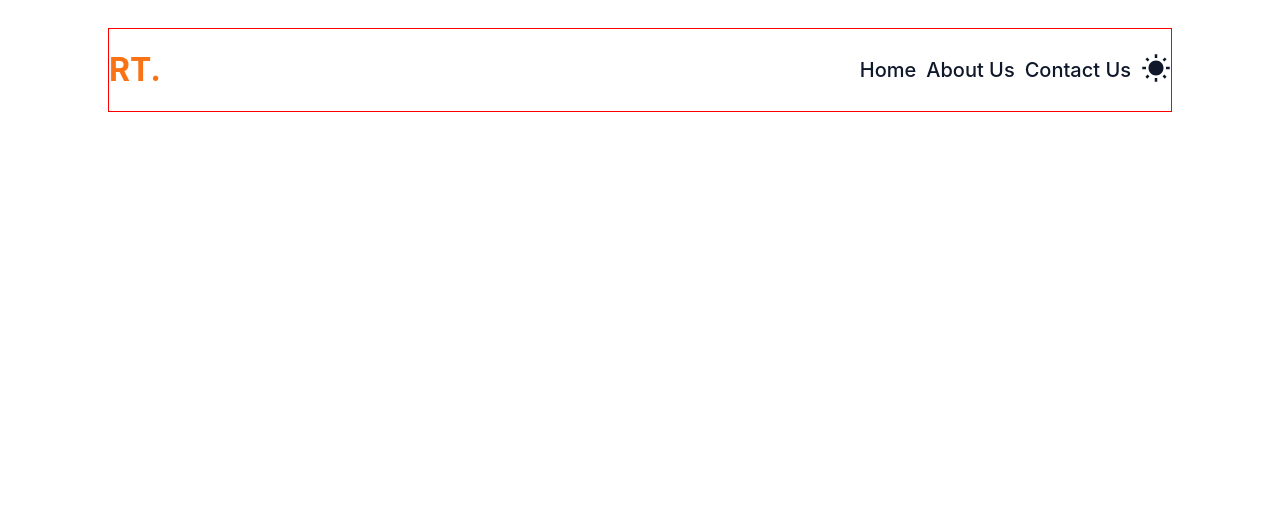
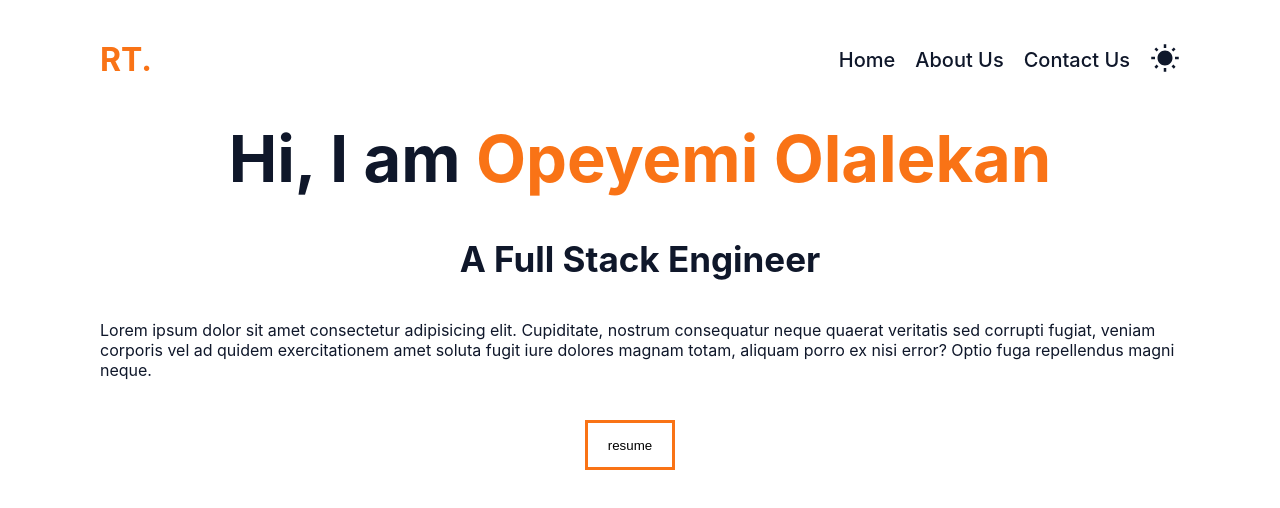
Before and after one commit to olamilekan5162/oracle-portfolio, a React (Vite) app: page / in a window 1280 px wide. Shown: the top 508 px of the page. Built offline with nearby package versions, Linux system fonts and the light colour scheme.

Commit message:
hero still cooking

```diff
--- a/src/App.jsx
+++ b/src/App.jsx
@@ -1,4 +1,5 @@
 // import { useState, useEffect } from 'react'
+import Hero from './components/LandingSection'
 import Navbar from './components/Navbar'
 
 function App() {
@@ -6,6 +7,7 @@ function App() {
   return (
     <div className="main-container">
       <Navbar />
+      <Hero />
     </div>
   )
 }
--- a/src/components/LandingSection.jsx
+++ b/src/components/LandingSection.jsx
@@ -0,0 +1,18 @@
+const Hero = () => {
+    return (
+        <div className="hero-container">
+            <h1 className="me">Hi, I am <span>Opeyemi Olalekan</span></h1>
+            <h1 className="me-do">A Full Stack Engineer</h1>
+            <p>Lorem ipsum dolor sit amet consectetur adipisicing elit. Cupiditate, nostrum consequatur neque quaerat veritatis sed corrupti fugiat, veniam corporis vel ad quidem exercitationem amet soluta fugit iure dolores magnam totam, aliquam porro ex nisi error? Optio fuga repellendus magni neque.</p>
+            <div className="hero-links">
+                <button>resume</button>
+                <img src="" alt="" />
+                <img src="" alt="" />
+            </div>
+        </div>
+
+
+     );
+}
+
+export default Hero;
--- a/src/components/Navbar.jsx
+++ b/src/components/Navbar.jsx
@@ -1,4 +1,4 @@
-import night from '../assets/night.svg'
+// import night from '../assets/night.svg'
 import day from '../assets/day.svg'
 
 const Navbar = () => {
--- a/src/index.css
+++ b/src/index.css
@@ -25,18 +25,23 @@
     background-color: #f9f9f9;
   }
 } */
+* {
+  margin: 0;
+  padding: 0;
+  box-sizing: border-box;
+}
+
 
 #root {
   width: 100%;
   height: 100vh;
-  padding: 0;
   font-family: Inter, system-ui, Avenir, Helvetica, Arial, sans-serif;
 }
 
 .main-container {
     color: #0f172a;
     height: 100%;
-    padding: 20px 100px;
+    padding: 40px 100px;
     display: flex;
     flex-direction: column;
 }
@@ -46,8 +51,6 @@
   flex-direction: row;
   justify-content: space-between;
   align-items: center;
-  border: 1px solid red;
-
 }
 
 .nav-container h1 {
@@ -60,7 +63,7 @@
   flex-direction: row;
   align-items: center;
   list-style-type: none;
-  gap: 10px;
+  gap: 20px;
 }
 
 .nav-container a {
@@ -79,6 +82,41 @@
   width: 30px;
   filter: invert(7%) sepia(10%) saturate(4954%) hue-rotate(189deg) brightness(100%) contrast(96%);
 }
+
 .nav-container img:hover {
-  filter: invert(64%) sepia(58%) saturate(4171%) hue-rotate(156deg) brightness(87%) contrast(101%);
+  filter: invert(60%) sepia(37%) saturate(6305%) hue-rotate(352deg) brightness(100%) contrast(96%);
 }
+
+.hero-container {
+  display: flex;
+  flex-direction: column;
+  margin-top: 40px;
+  gap: 40px;
+  align-items: center;
+}
+
+.hero-container .me {
+  font-size: 65px;
+}
+
+.hero-container .me span {
+  color: #f97316;
+}
+
+.hero-container .me-do {
+  font-size: 35px;
+}
+
+.hero-container .hero-links {
+  display: flex;
+  flex-direction: row;
+  gap: 10px;
+}
+
+.hero-links button {
+  height: 50px;
+  width: 90px;
+  padding: 10px;
+  border: 3px solid #f97316;
+  background-color: transparent;
+}
```
